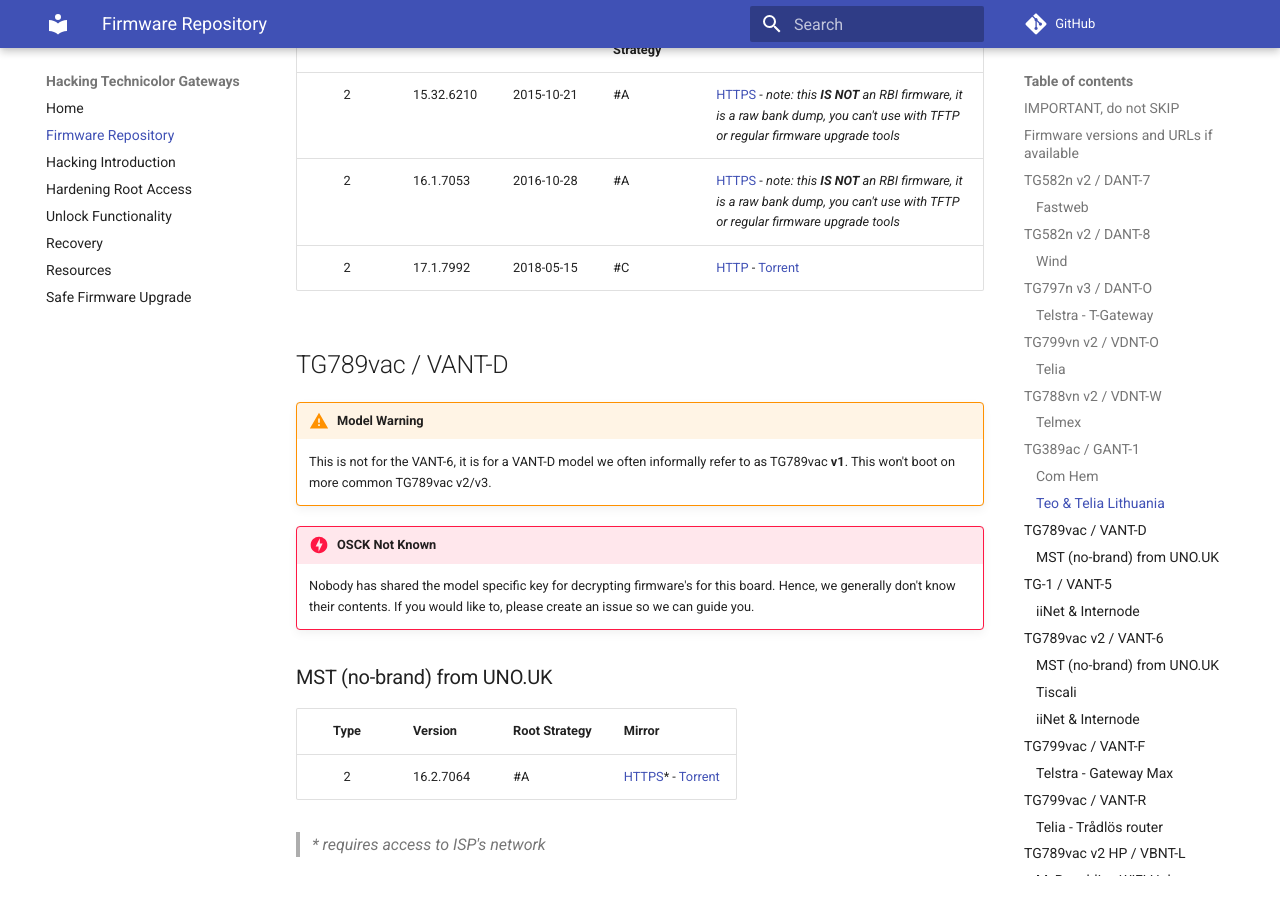
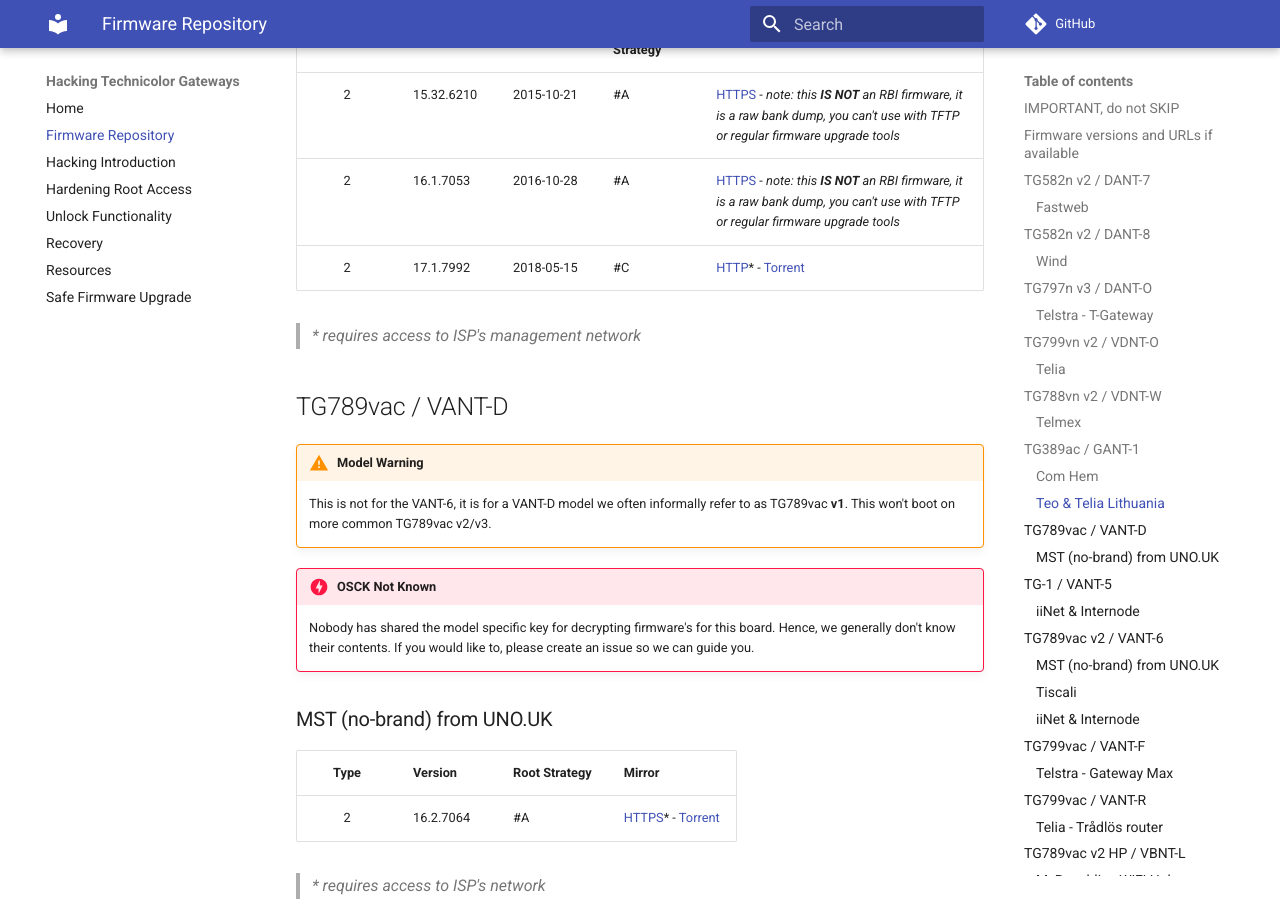
Before and after one commit to hack-technicolor/hack-technicolor, an MkDocs documentation site: the page built from docs/Repository.md, in a window 1280 px wide and 900 px high, scrolled down 3296 px. Built offline with MkDocs 1.6.1 and Material for MkDocs 9.7.7, drawn with Linux system fonts in a browser that asks for light colours; comment, search, counter and statistics services are not loaded.

Commit message:
Update Repository.md

```diff
--- a/docs/Repository.md
+++ b/docs/Repository.md
@@ -95,7 +95,9 @@
 |:------:|:-------------------|:-----------|:--------------|:-------|
 | 2      | 15.32.6210         | 2015-10-21 | #A            | [HTTPS](https://github.com/kevdagoat/hack-technicolor/raw/master/firmware/telia-gant-1_15.32.6210-1081007-bank_dump.xz) - *note: this **IS NOT** an RBI firmware, it is a raw bank dump, you can't use with TFTP or regular firmware upgrade tools*   |
 | 2      | 16.1.7053          | 2016-10-28 | #A            | [HTTPS](https://github.com/kevdagoat/hack-technicolor/raw/master/firmware/telia-gant-1_16.1.7053-1941003-bank_dump.xz) - *note: this **IS NOT** an RBI firmware, it is a raw bank dump, you can't use with TFTP or regular firmware upgrade tools*   |
-| 2      | 17.1.7992          | 2018-05-15 | #C            | [HTTP](http://10.0.98.250/TG389ac_gant-1_17.1.7992-0001012-20180515151413_PROD.rbi) - [Torrent](https://github.com/kevdagoat/hack-technicolor/blob/master/torrents/gant-1/TG389ac_gant-1_17.1.7992-0001012-20180515151413_PROD.rbi.torrent?raw=true) |
+| 2      | 17.1.7992          | 2018-05-15 | #C            | [HTTP](http://10.0.98.250/TG389ac_gant-1_17.1.7992-0001012-20180515151413_PROD.rbi)* - [Torrent](https://github.com/kevdagoat/hack-technicolor/blob/master/torrents/gant-1/TG389ac_gant-1_17.1.7992-0001012-20180515151413_PROD.rbi.torrent?raw=true) |
+
+> *\* requires access to ISP's management network*
 
 ## TG789vac / VANT-D
 
```
